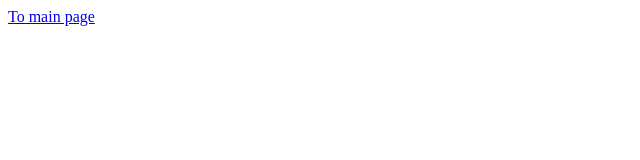
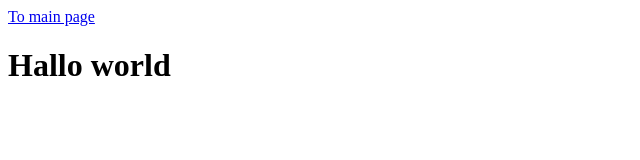
Before and after one commit to kross77/funlib, a plain HTML site: page index.html in a window 1280 px wide. Shown: the whole page, without its empty margins (0-640 px from the left). Drawn offline with Linux system fonts and the light colour scheme.

Commit message:
Update index.html

```diff
--- a/index.html
+++ b/index.html
@@ -1,3 +1,4 @@
 <body>
   <a href="https://luckiefun.tk/main">To main page</a>
 </body>
+<h1>Hallo world</h1>
```
